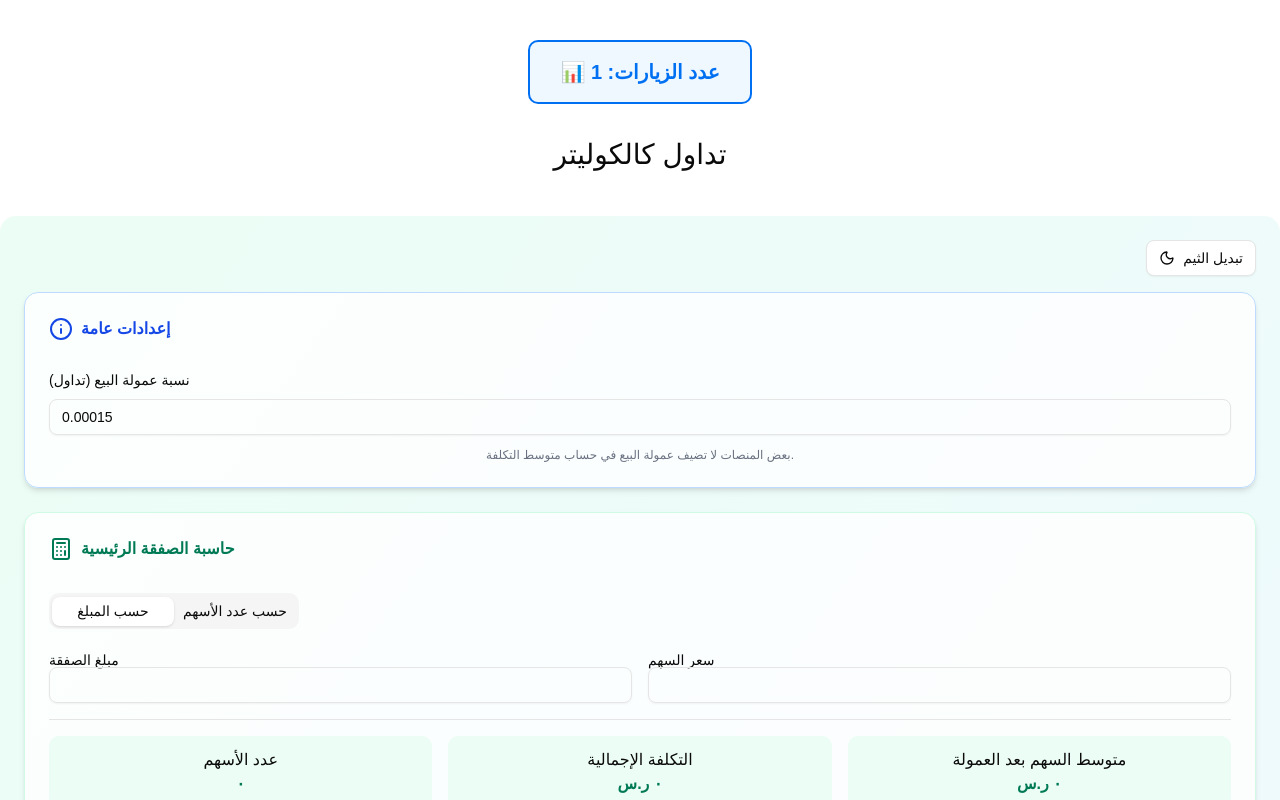
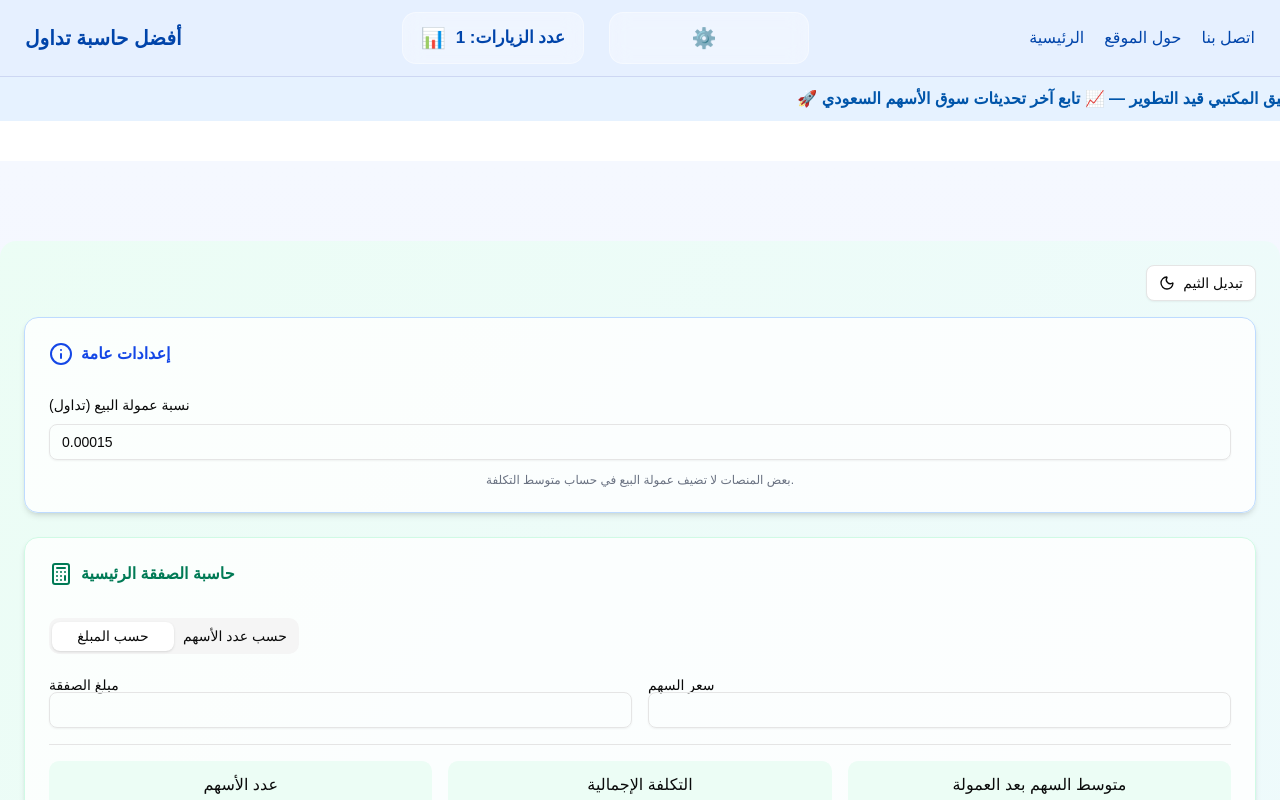
Before and after one commit to drishinnawy/tadawul-calculator-web, a Next.js app: page / in a window 1280 px wide. Shown: the top 800 px of the page. Built offline with nearby package versions, Linux system fonts and the light colour scheme; no server answers; the database is empty.

Commit message:
Enhance SEO and update navigation/footer components
Updated SEO metadata and added structured data for better search engine visibility. Enhanced the navigation bar and footer links for improved user experience.

```diff
--- a/src/pages/index.tsx
+++ b/src/pages/index.tsx
@@ -6,29 +6,29 @@ export default function HomePage() {
   return (
     <>
       <Head>
-        {/* عنوان التبويب */}
         <title>أفضل حاسبة تداول</title>
 
-        {/* وصف SEO */}
         <meta
           name="description"
-          content="اكتشف أداة تداول مبتكرة تساعدك على حساب أرباحك وخسائرك بدقة، مصممة خصيصًا للمتداولين في السعودية."
+          content="حاسبة تداول سعودية دقيقة لحساب الأرباح والخسائر، العمولات، نقاط الدخول والخروج، وحجم الصفقة. أداة مجانية وسهلة الاستخدام للمتداولين في سوق الأسهم السعودي."
         />
 
-        {/* أيقونة التبويب */}
+        <meta
+          name="keywords"
+          content="حاسبة تداول, حاسبة الأسهم, تداول السعودية, حساب الأرباح, حساب الخسائر, الأسهم السعودية, الاستثمار, سوق الأسهم, حاسبة المضاربة, حاسبة الأسهم السعودية"
+        />
+
         <link rel="icon" href="/favicon-new.ico" sizes="any" />
 
-        {/* صورة المشاركة الاجتماعية */}
         <meta property="og:title" content="أفضل حاسبة تداول" />
         <meta
           property="og:description"
-          content="اكتشف أداة تداول مبتكرة تساعدك على حساب أرباحك وخسائرك بدقة."
+          content="حاسبة تداول سعودية دقيقة لحساب الأرباح والخسائر بسهولة ووضوح."
         />
         <meta property="og:type" content="website" />
         <meta property="og:url" content="https://tadawul-calculator-web.vercel.app" />
         <meta property="og:image" content="/preview.png" />
 
-        {/* وسوم Twitter */}
         <meta name="twitter:card" content="summary_large_image" />
         <meta name="twitter:title" content="أفضل حاسبة تداول" />
         <meta
@@ -36,32 +36,206 @@ export default function HomePage() {
           content="حاسبة تداول عربية لحساب الأرباح والخسائر بسهولة ووضوح."
         />
         <meta name="twitter:image" content="/preview.png" />
+
+        {/* Structured Data */}
+        <script
+          type="application/ld+json"
+          dangerouslySetInnerHTML={{
+            __html: JSON.stringify({
+              "@context": "https://schema.org",
+              "@type": "WebApplication",
+              name: "أفضل حاسبة تداول",
+              url: "https://tadawul-calculator-web.vercel.app",
+              applicationCategory: "FinanceApplication",
+              operatingSystem: "All",
+              inLanguage: "ar",
+              description:
+                "حاسبة تداول سعودية لحساب الأرباح والخسائر والعمولات وحجم الصفقة بسهولة وبدقة.",
+              creator: {
+                "@type": "Person",
+                name: "Ibrahim Alnabegha",
+              },
+              publisher: {
+                "@type": "Organization",
+                name: "Tadawul Calculator",
+              },
+            }),
+          }}
+        />
       </Head>
 
-      <div style={{ textAlign: "center", marginTop: "40px" }}>
-        {/* العداد في الأعلى بالمنتصف مع تنسيق وأيقونة */}
+      {/* Navbar */}
+      <nav
+        style={{
+          width: "100%",
+          backgroundColor: "#e6f0ff",
+          padding: "12px 25px",
+          display: "flex",
+          justifyContent: "space-between",
+          alignItems: "center",
+          borderBottom: "1px solid #cdd7f3",
+          position: "sticky",
+          top: 0,
+          zIndex: 1000,
+        }}
+      >
+        <div style={{ fontSize: "20px", fontWeight: "bold", color: "#0044aa" }}>
+          أفضل حاسبة تداول
+        </div>
+
+        {/* Counter + Rotating Feature */}
+        <div style={{ display: "flex", alignItems: "center", gap: "25px" }}>
+          {/* Counter */}
+          <div
+            style={{
+              display: "flex",
+              alignItems: "center",
+              gap: "10px",
+              padding: "10px 18px",
+              borderRadius: "14px",
+              backdropFilter: "blur(10px)",
+              background: "rgba(255, 255, 255, 0.35)",
+              border: "1px solid rgba(255, 255, 255, 0.4)",
+              fontSize: "17px",
+              fontWeight: "bold",
+              color: "#0044aa",
+            }}
+          >
+            <span style={{ fontSize: "20px" }}>📊</span>
+            <span>عدد الزيارات: <VisitCounter /></span>
+          </div>
+
+          {/* Rotating Feature */}
+          <div
+            style={{
+              display: "flex",
+              alignItems: "center",
+              gap: "10px",
+              padding: "10px 18px",
+              borderRadius: "14px",
+              backdropFilter: "blur(10px)",
+              background: "rgba(255, 255, 255, 0.35)",
+              border: "1px solid rgba(255, 255, 255, 0.4)",
+              fontSize: "17px",
+              fontWeight: "bold",
+              minWidth: "200px",
+              justifyContent: "center",
+            }}
+          >
+            <span style={{ fontSize: "20px" }}>⚙️</span>
+            <span id="rotating-feature"></span>
+          </div>
+
+          <style>
+            {`
+              @keyframes fadeInOut {
+                0% { opacity: 0; }
+                10% { opacity: 1; }
+                90% { opacity: 1; }
+                100% { opacity: 0; }
+              }
+            `}
+          </style>
+
+          <script
+            dangerouslySetInnerHTML={{
+              __html: `
+                const features = [
+                  { text: "حاسبة الصفقة", color: "#0044aa" },
+                  { text: "حاسبة البيع", color: "#006644" },
+                  { text: "حاسبة المتوسط", color: "#6633cc" },
+                  { text: "نظرة شاملة على المحفظة", color: "#cc6600" }
+                ];
+
+                let fIndex = 0;
+                const featureBox = document.getElementById("rotating-feature");
+
+                function updateFeature() {
+                  featureBox.textContent = features[fIndex].text;
+                  featureBox.style.color = features[fIndex].color;
+                  featureBox.style.animation = "fadeInOut 3s linear";
+                  fIndex = (fIndex + 1) % features.length;
+                }
+
+                updateFeature();
+                setInterval(updateFeature, 3000);
+              `,
+            }}
+          />
+        </div>
+
+        {/* Navbar Links */}
+        <div style={{ display: "flex", gap: "20px", fontSize: "16px" }}>
+          <a href="/" style={{ color: "#0044aa", textDecoration: "none" }}>الرئيسية</a>
+          <a href="/about" style={{ color: "#0044aa", textDecoration: "none" }}>حول الموقع</a>
+          <a href="/contact" style={{ color: "#0044aa", textDecoration: "none" }}>اتصل بنا</a>
+        </div>
+      </nav>
+
+      {/* الشريط المتحرك */}
+      <div
+        style={{
+          width: "100%",
+          backgroundColor: "#e6f2ff",
+          padding: "10px 0",
+          overflow: "hidden",
+          whiteSpace: "nowrap",
+          fontSize: "16px",
+          fontWeight: "bold",
+          color: "#0055aa",
+        }}
+      >
         <div
           style={{
             display: "inline-block",
-            backgroundColor: "#f0f8ff", // خلفية فاتحة
-            border: "2px solid #0070f3", // إطار أزرق
-            borderRadius: "10px",
-            padding: "15px 30px",
-            fontSize: "20px",
-            fontWeight: "bold",
-            color: "#0070f3",
+            paddingLeft: "100%",
+            animation: "marquee 25s linear infinite",
           }}
         >
-          📊 عدد الزيارات: <VisitCounter />
+          🚀 إصدار تطبيق الأندرويد قريبًا — 💻 إصدار التطبيق المكتبي قيد التطوير — 📈 تابع آخر تحديثات سوق الأسهم السعودي
         </div>
 
-        {/* عنوان الصفحة */}
-        <h1 style={{ marginTop: "30px", fontSize: "28px" }}>تداول كالكوليتر</h1>
+        <style>
+          {`
+            @keyframes marquee {
+              0% { transform: translate(0, 0); }
+              100% { transform: translate(-100%, 0); }
+            }
+          `}
+        </style>
+      </div>
 
-        {/* الحاسبة تحت العنوان */}
+      {/* الحاسبة */}
+      <div
+        style={{
+          textAlign: "center",
+          marginTop: "40px",
+          padding: "40px 0",
+          background: "linear-gradient(to bottom, #f5f8ff, #eef3ff)",
+          minHeight: "100vh",
+        }}
+      >
         <div style={{ marginTop: "40px" }}>
           <TadawulCalculator />
         </div>
+
+        {/* Footer */}
+        <footer
+          style={{
+            marginTop: "60px",
+            padding: "20px",
+            textAlign: "center",
+            fontSize: "14px",
+            color: "#666",
+            borderTop: "1px solid #ddd",
+          }}
+        >
+          <a href="/terms" style={{ margin: "0 10px", color: "#666" }}>Terms of Service</a> |
+          <a href="/privacy" style={{ margin: "0 10px", color: "#666" }}>Privacy Policy</a> |
+          <a href="/refund" style={{ margin: "0 10px", color: "#666" }}>Refund Policy</a> |
+          <a href="/contact" style={{ margin: "0 10px", color: "#666" }}>اتصل بنا</a> |
+          <a href="/about" style={{ margin: "0 10px", color: "#666" }}>حول الموقع</a>
+        </footer>
       </div>
     </>
   );
```
